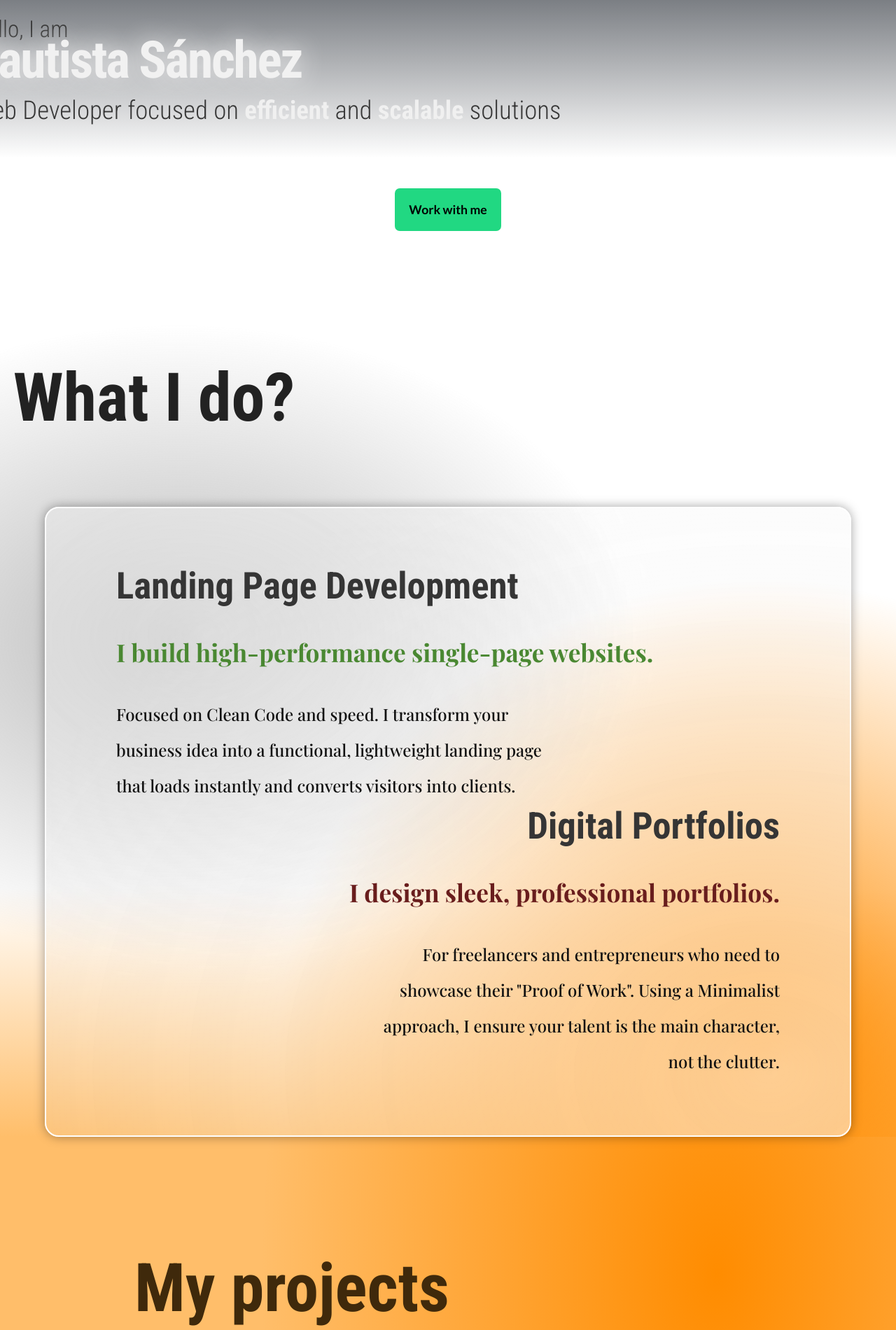
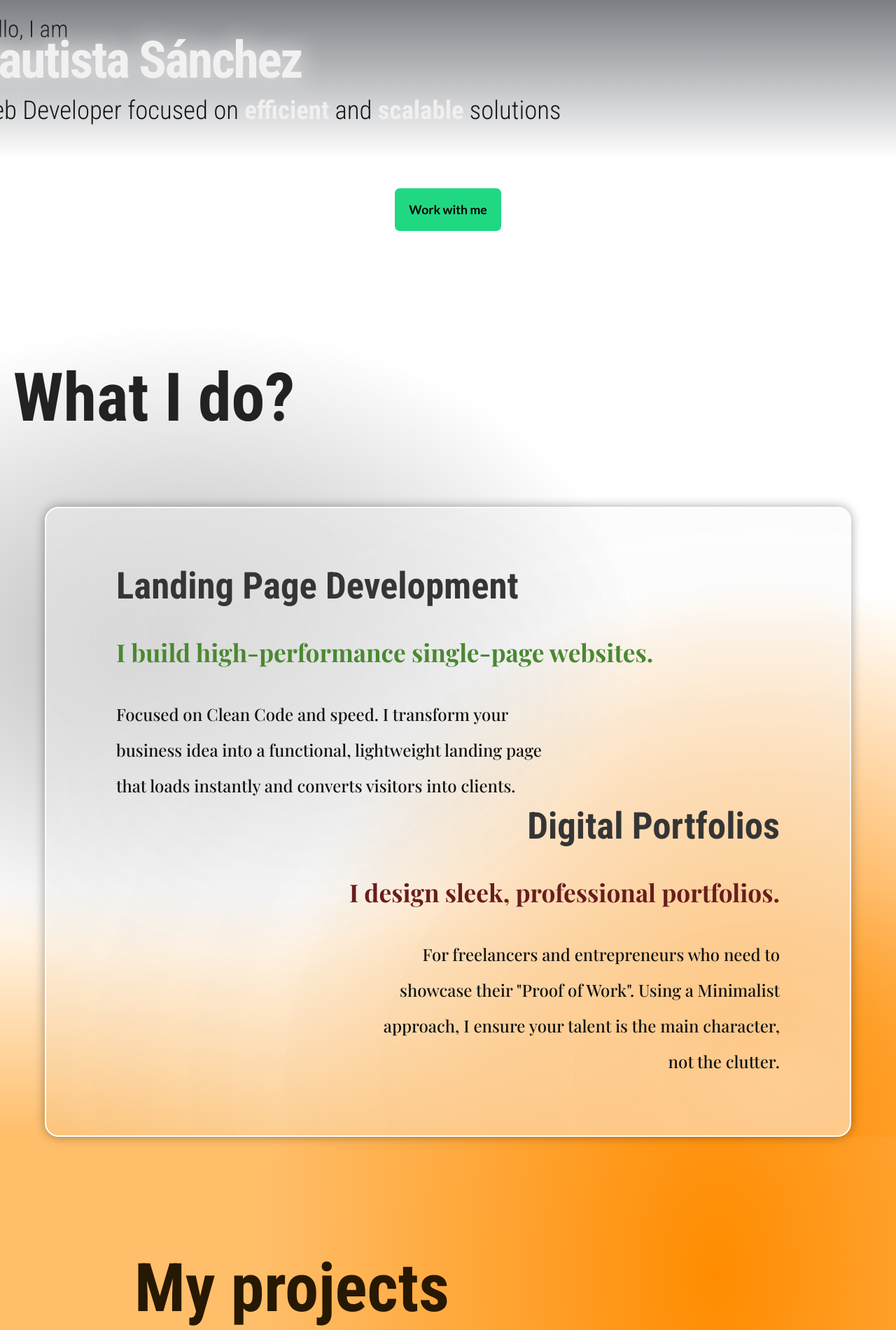
Before and after one commit to Bautista-Sanchez/BautistaSanchez, a plain HTML site: page index.html in a window 1280 px wide. Shown: the part 180-2080 px from the top of the page at 70% size. Drawn offline with nearby package versions, Linux system fonts and the light colour scheme; a web font is replaced by a local one.

Commit message:
Aumento la visibilidad

```diff
--- a/style.css
+++ b/style.css
@@ -51,7 +51,7 @@ section {
     font-size: 1.8rem;
     margin-left: 3px;
     margin-bottom: 0;
-    color: #383838;
+    color: #161616;
 }
 .presentation p{
     font-family: 'Roboto Condensed';
@@ -59,7 +59,7 @@ section {
     font-size: 2rem;
     margin-top: 10px;
     margin-left: 3px;
-    color: #383838;
+    color: #161616;
 }
 .work-me {
     position: relative;
@@ -174,7 +174,7 @@ section {
     margin-left: 24vh;
     font-family: 'Roboto Condensed';
     font-size: 6rem;
-    color: rgb(63, 41, 11);
+    color: rgb(39, 24, 2);
 }
 #projects h2 {
     margin-left: 22vh;
@@ -182,7 +182,7 @@ section {
     font-family: 'Playfair Display';
     text-align: left;
     font-size: 2.7rem;
-    color: rgb(150, 106, 25);
+    color: rgb(85, 55, 0);
 }
 #projects h3 {
     margin-left: 24vh;
```
